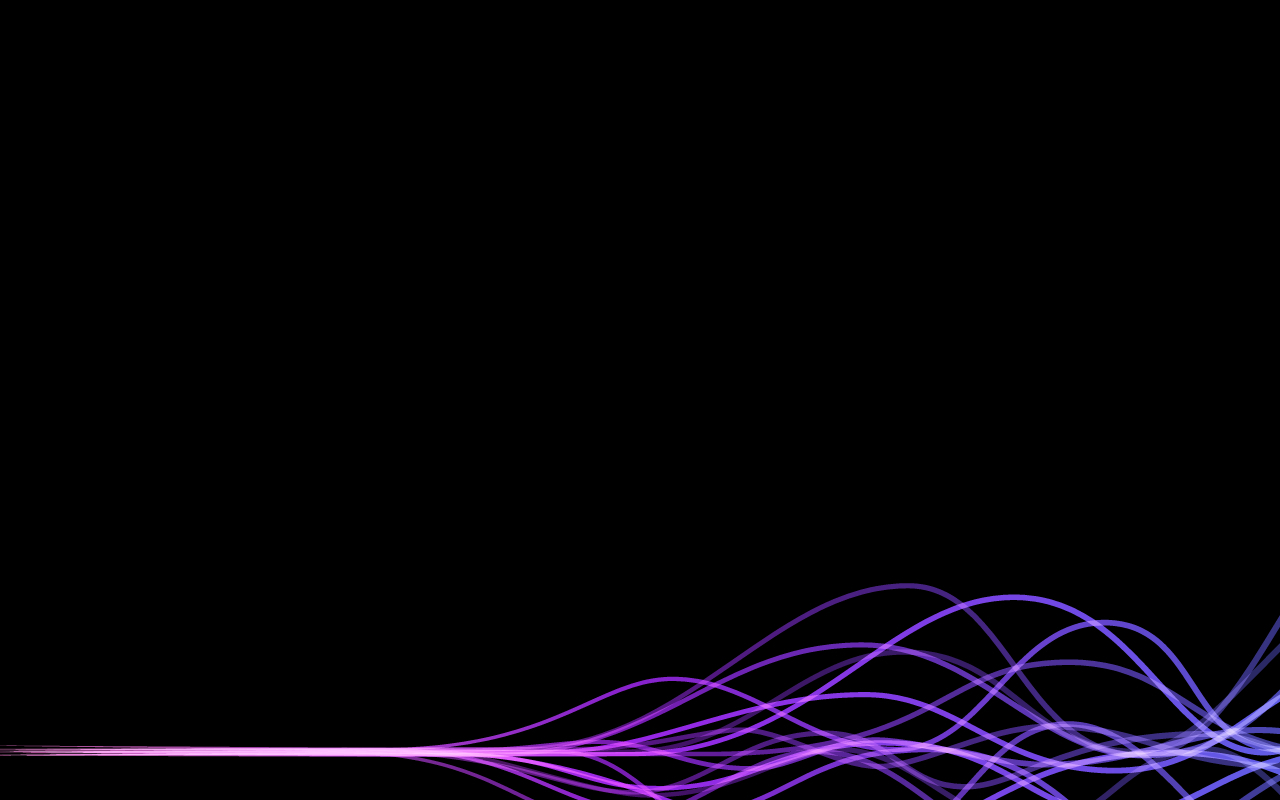
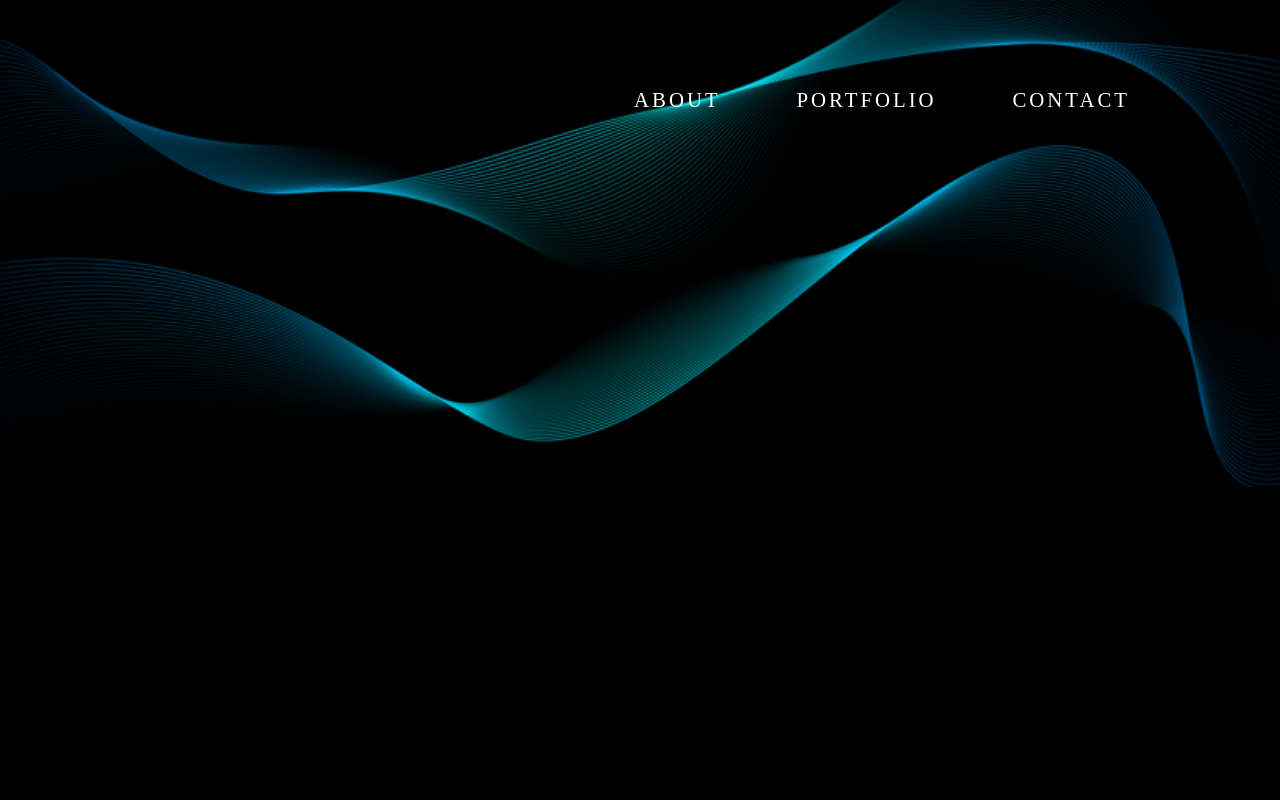
Before and after one commit to Pits111/Portfolio, a React (Create React App) app in the folder myportfolio/: page / in a window 1280 px wide. Built offline with nearby package versions, Linux system fonts and the light colour scheme.

Commit message:
navbar with links

```diff
--- a/myportfolio/package.json
+++ b/myportfolio/package.json
@@ -8,6 +8,8 @@
     "@testing-library/user-event": "^12.1.10",
     "react": "^17.0.2",
     "react-dom": "^17.0.2",
+    "react-icons": "^4.2.0",
+    "react-router-dom": "^5.2.0",
     "react-scripts": "4.0.3",
     "web-vitals": "^1.0.1"
   },
--- a/myportfolio/src/App.css
+++ b/myportfolio/src/App.css
@@ -1,9 +1,158 @@
+
+@import url("https://fonts.googleapis.com/css2?family=Roboto:wght@300;500&display=swap");
+
+body {
+  background-image: url('/src/images/wave.png');
+  background-repeat: no-repeat;
+  background-size: cover;
+  background-color: black;
+  color: white;
+}
 
 
-body {
-  background-image: url('/src/images/waves.png');
-  background-repeat: no-repeat;
-  text-align: center;
-  background-color: black;
+* {
+	box-sizing: border-box;
+	margin: 0;
+	padding: 0;
+}
 
+@media screen and (min-width: 376px) {
+	.navbar-items {
+		background: none;
+		display: flex;
+		justify-content: space-between;
+		align-items: center;
+		padding: 30px;
+		white-space: nowrap;
+
+	}
+
+	.navbar-logo {
+		justify-self: start;
+		margin-left: 5px;
+		cursor: pointer;
+	}
+
+
+	.nav-menu {
+		background: none;
+		display: flex;
+    justify-content: space-between;
+		list-style: none;
+		width: 40vw;
+		margin-right: 7rem;
+	}
+
+	a {
+		text-decoration: none;
+		background: none;
+	}
+
+	.nav-links {
+		background: none;
+		letter-spacing: 3px;
+		padding: 0.5rem;
+		text-transform: uppercase;
+		font-weight: 500;
+        list-style: none;
+	}
+
+	.nav-links:hover {
+		color: #4BCDDE;
+	}
+
+	li {
+		background: none;
+		font-family: KoHo;
+		color: white;
+		font-size: 1.3rem;
+		font-weight: 600;
+		text-transform: uppercase;
+		text-decoration: none;
+    display: inline-flex;
+    padding-top: 50px;
+	}
+
+	.menu-list {
+		background: none;
+		text-decoration: none;
+	}
+
+	.menu-icon {
+		display: none;
+	}
+
+	.nav-links-mobile {
+		display: none;
+	}
 }
+
+@media screen and (max-width: 600px) {
+	.navbar-items {
+		background: none;
+		position: relative;
+		padding: 70px;
+		letter-spacing: 3px;
+		text-decoration: none;
+	}
+
+	a {
+		text-decoration: none;
+		background: none;
+	}
+
+
+	.nav-menu {
+		display: flex;
+		flex-direction: column;
+		width: 100%;
+		height: 40vh;
+		position: absolute;
+		top: 150px;
+		left: -100%;
+		opacity: 1;
+		transition: all 0.5s ease;
+	}
+
+	.nav-menu.active {
+
+		background: linear-gradient(90deg, rgba(0,0,0,100) 2%, rgba(58,180,173,100) 100%, rgba(12,200,223,100)2%);;
+		left: 0;
+		opacity: 1.5;
+		transition: all 0.7s ease-out;
+		z-index: 1;
+		padding-top: 50px;
+    padding-bottom: 50px;
+	}
+
+	li {
+		background: none;
+		font-size: 1.4rem;
+		letter-spacing: 5px;
+		color: white;
+		font-weight: 500;
+		padding: 20px;
+	}
+
+	.nav-links {
+		text-align: center;
+		width: 100%;
+		display: table;
+	}
+
+	.menu-icon {
+		text-decoration: none;
+		background: none;
+		color: white;
+		display: block;
+		position: absolute;
+		top: 2rem;
+		right: 2rem;
+		transform: translate(-50%, 60%);
+		font-size: 3rem;
+	}
+
+	svg {
+		background: transparent;
+	}
+}
--- a/myportfolio/src/App.js
+++ b/myportfolio/src/App.js
@@ -1,9 +1,11 @@
 import './App.css';
+import { BrowserRouter, Route, Link } from 'react-router-dom';
+import Navbar from './components/Navbar';
 
 function App() {
   return (
     <div className="App">
-      <p>please show an image!</p>
+      <Navbar/>
     </div>
   );
 }
--- /dev/null
+++ b/myportfolio/src/components/Navbar.js
@@ -0,0 +1,66 @@
+
+import { useState } from 'react';
+import * as GoIcons from "react-icons/go";
+import * as AiIcons from "react-icons/ai";
+import { Link } from 'react-router-dom';
+
+
+
+
+const Navbar = () => {
+
+    const MenuLinks = [
+        {
+            title: "About",
+            url: "/About",
+            cName: "nav-links",
+        },
+
+        {
+            title: "Portfolio",
+            url: "/Portfolio",
+            cName: "nav-links",
+        },
+
+        {
+            title: "Contact",
+            url: "/Contact",
+            cName: "nav-links",
+        },
+    ];
+
+    const [menuList, setMenuList] = useState(false);
+    const showHide = () => setMenuList(!menuList);
+    return (
+        <div>
+            <nav className="navbar-items">
+				<a href="/">
+					<h1 id="logo"></h1>
+				</a>
+				<div className="menu-icon" onClick={showHide}>
+					{!menuList ? <GoIcons.GoThreeBars /> : <AiIcons.AiOutlineClose />}
+				</div>
+				<div className="menu-list">
+					<ul className={menuList ? "nav-menu active" : "nav-menu"}>
+						{MenuLinks.map((item, index) => {
+							return (
+								<li key={index}>
+									<Link
+										to={item.url}
+										className={item.cName}
+										onClick={() => showHide(menuList)}
+										style={{ color: "inherit", textDecoration: "inherit" }}
+									>
+										{item.title}
+									</Link>
+								</li>
+							);
+						})}
+					</ul>
+				</div>
+			</nav>
+        </div>
+    );
+};
+
+export default Navbar;
--- a/myportfolio/src/index.js
+++ b/myportfolio/src/index.js
@@ -3,10 +3,14 @@ import ReactDOM from 'react-dom';
 import './index.css';
 import App from './App';
 import reportWebVitals from './reportWebVitals';
+import { BrowserRouter } from 'react-router-dom';
+
 
 ReactDOM.render(
   <React.StrictMode>
+    <BrowserRouter>
     <App />
+    </BrowserRouter>
   </React.StrictMode>,
   document.getElementById('root')
 );
```
Also changed, not shown: 2 other files (tests, documents, lock files or other folders).
